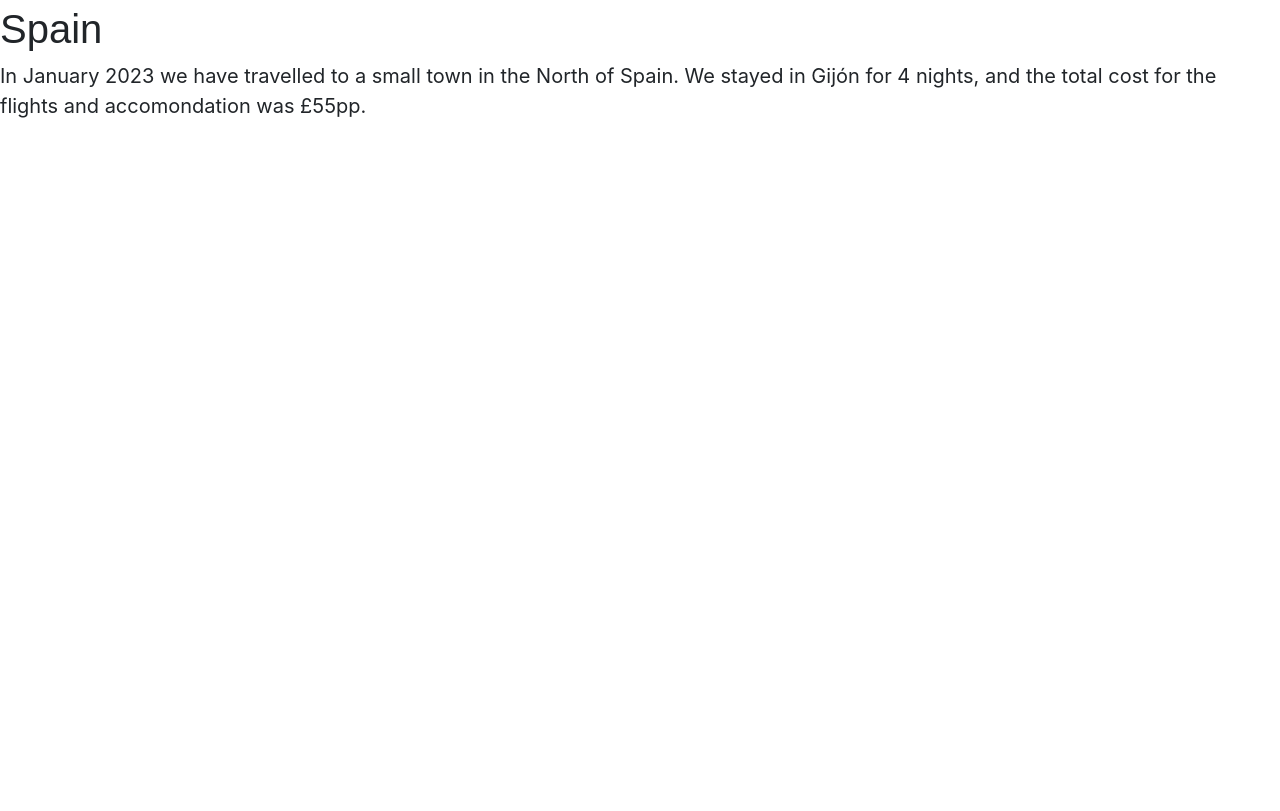
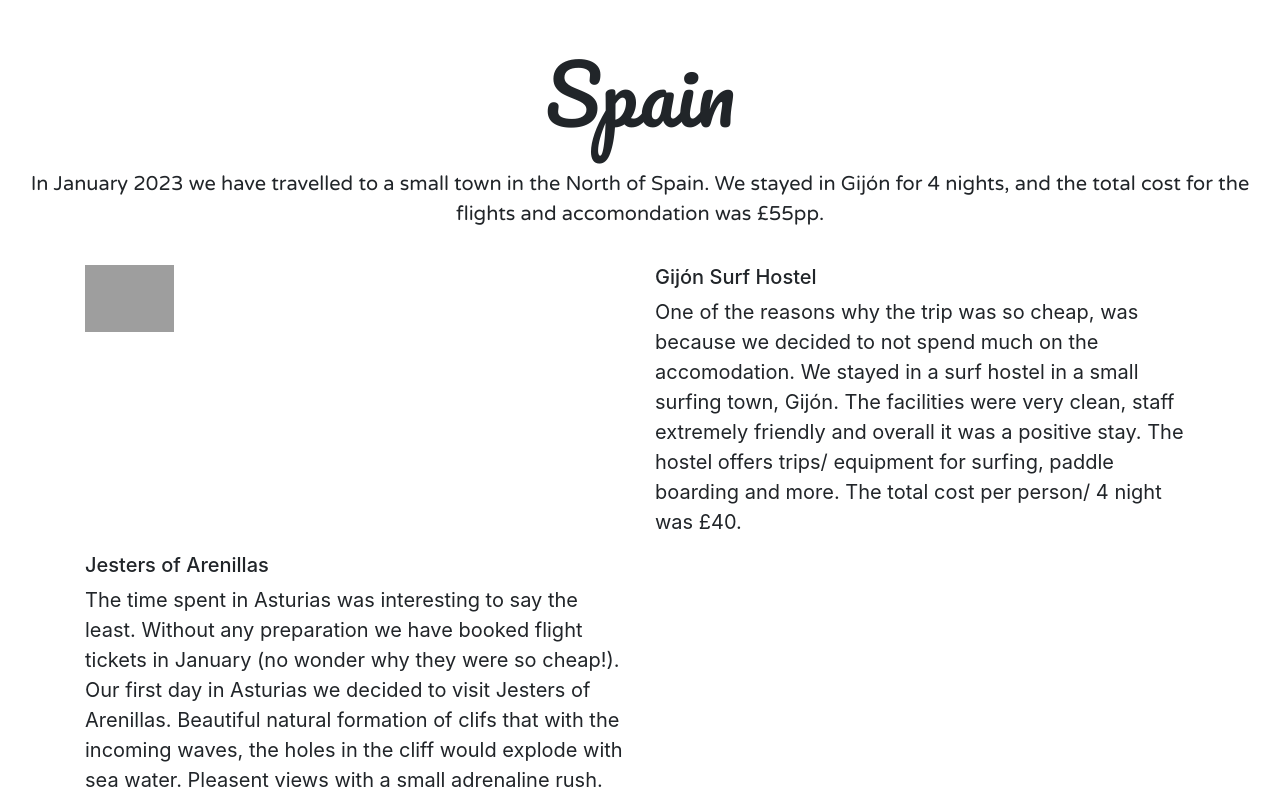
Before and after one commit to WitmanK/Portfolio-project, a plain HTML site: page spain.html in a window 1280 px wide. Shown: the part 78-889 px from the top of the page. Before the commit the page ends 800 px from the top, so only its background shows below. Drawn offline with nearby package versions, Linux system fonts and the light colour scheme; grey boxes are pictures that could not be loaded; a web font is replaced by a local one.

Commit message:
adding divs in spain

```diff
--- a/scr/style.css
+++ b/scr/style.css
@@ -1,14 +1,16 @@
 :root {
-  --default-font: "Lobster", sans-serif;
+  --default-font: "Varela Round", sans-serif;
   --company-colour: #a48aca;
+  --heading-font: "Pacifico", cursive;
 }
 
 body {
   background-color: #ffffff;
 }
 h1 {
-  font-family: "Lobster", sans-serif;
+  font-family: var(--heading-font);
   font-size: 80px;
+  padding: 20px;
 }
 h2,
 p {
@@ -28,3 +30,14 @@ p {
   text-align: center;
   padding: 20px 0px;
 }
+.country-top-div {
+  padding: 20px;
+  text-align: center;
+}
+.country-top-paragraphs {
+  font-family: var(--default-font);
+  font-size: 20px;
+}
+img {
+  background-size: cover;
+}
--- a/spain.html
+++ b/spain.html
@@ -2,13 +2,23 @@
 <html lang="en">
   <head>
     <meta charset="UTF-8" />
-    <link rel="stylesheet" href="scr/style.css" />
     <link
       rel="stylesheet"
       href="https://cdn.jsdelivr.net/npm/bootstrap@4.3.1/dist/css/bootstrap.min.css"
       integrity="sha384-ggOyR0iXCbMQv3Xipma34MD+dH/1fQ784/j6cY/iJTQUOhcWr7x9JvoRxT2MZw1T"
       crossorigin="anonymous"
     />
+    <link rel="stylesheet" href="scr/style.css" />
+    <link rel="preconnect" href="https://fonts.googleapis.com" />
+    <link rel="preconnect" href="https://fonts.gstatic.com" crossorigin />
+    <link
+      href="https://fonts.googleapis.com/css2?family=Bagel+Fat+One&family=Lobster&family=Pacifico&family=Varela+Round&display=swap"
+      rel="stylesheet"
+    />
+    <script
+      src="https://kit.fontawesome.com/9d61dfdcf6.js"
+      crossorigin="anonymous"
+    ></script>
     <script
       src="https://code.jquery.com/jquery-3.3.1.slim.min.js"
       integrity="sha384-q8i/X+965DzO0rT7abK41JStQIAqVgRVzpbzo5smXKp4YfRvH+8abtTE1Pi6jizo"
@@ -63,13 +73,45 @@
         </ul>
       </div>
     </nav>
-    <div class="Spain-heading">
+    <div class="country-top-div">
       <h1>Spain</h1>
-      <p>
+      <p class="country-top-paragraphs">
         In January 2023 we have travelled to a small town in the North of Spain.
         We stayed in Gijón for 4 nights, and the total cost for the flights and
         accomondation was £55pp.
       </p>
     </div>
+    <div class="container">
+      <div class="row">
+        <div class="col-6">
+          <img src="scr/gijonsurfhostel.jpg" class="img-fluid" />
+        </div>
+        <div class="col-6">
+          <h2>Gijón Surf Hostel</h2>
+          <p>
+            One of the reasons why the trip was so cheap, was because we decided
+            to not spend much on the accomodation. We stayed in a surf hostel in
+            a small surfing town, Gijón. The facilities were very clean, staff
+            extremely friendly and overall it was a positive stay. The hostel
+            offers trips/ equipment for surfing, paddle boarding and more. The
+            total cost per person/ 4 night was £40.
+          </p>
+        </div>
+      </div>
+      <div class="row">
+        <div class="col-6">
+          <h2>Jesters of Arenillas</h2>
+          <p>
+            The time spent in Asturias was interesting to say the least. Without
+            any preparation we have booked flight tickets in January (no wonder
+            why they were so cheap!). Our first day in Asturias we decided to
+            visit Jesters of Arenillas. Beautiful natural formation of clifs
+            that with the incoming waves, the holes in the cliff would explode
+            with sea water. Pleasent views with a small adrenaline rush.
+          </p>
+        </div>
+        <div class="col-6"></div>
+      </div>
+    </div>
   </body>
 </html>
```
Also changed, not shown: germany.html (+3 -1 lines), 1 other file.
